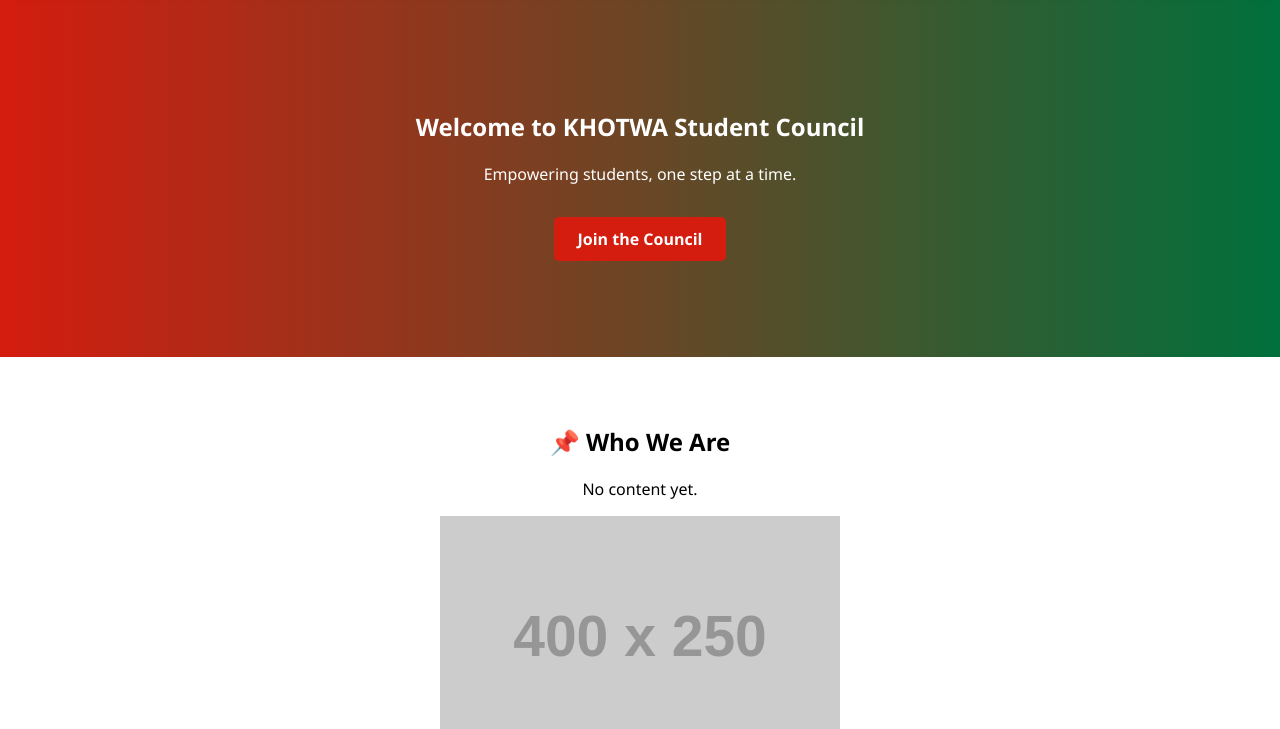
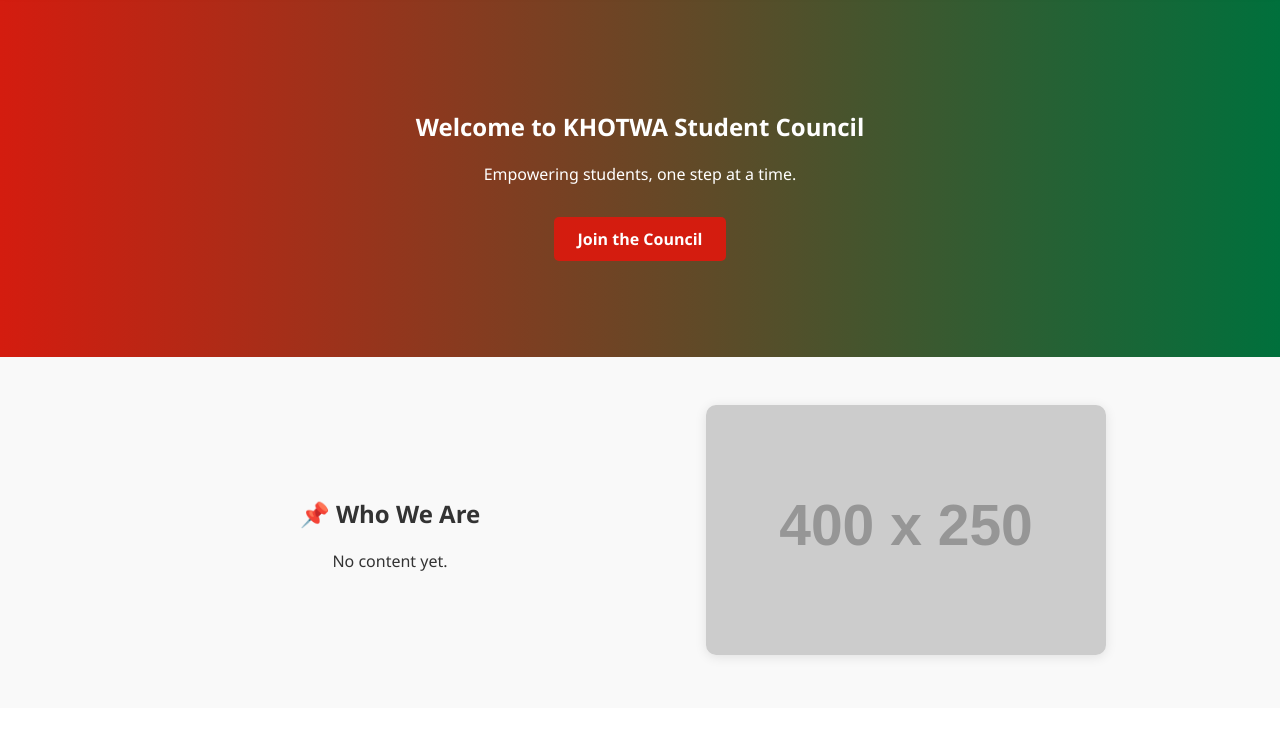
Before and after one commit to hamadhadi116/khotwa-website, a plain HTML site: page index.html in a window 1280 px wide. Shown: the part 71-800 px from the top of the page. Drawn offline with Linux system fonts and the light colour scheme; placeholder pictures from the web are drawn by us.

Commit message:
Update styles.css

```diff
--- a/styles.css
+++ b/styles.css
@@ -359,3 +359,34 @@ form button:hover {
   cursor: pointer;
   color: white;
 }
+.about-section {
+  background-color: #f9f9f9;
+  color: #333;
+}
+
+.about-container {
+  display: flex;
+  flex-wrap: wrap;
+  align-items: center;
+  justify-content: center;
+  gap: 2rem;
+  max-width: 1000px;
+  margin: 0 auto;
+}
+
+.about-text {
+  flex: 1 1 300px;
+  padding: 1rem;
+}
+
+.about-image {
+  flex: 1 1 300px;
+  text-align: center;
+}
+
+.about-image img {
+  width: 100%;
+  max-width: 400px;
+  border-radius: 10px;
+  box-shadow: 0 2px 12px rgba(0,0,0,0.1);
+}
```
